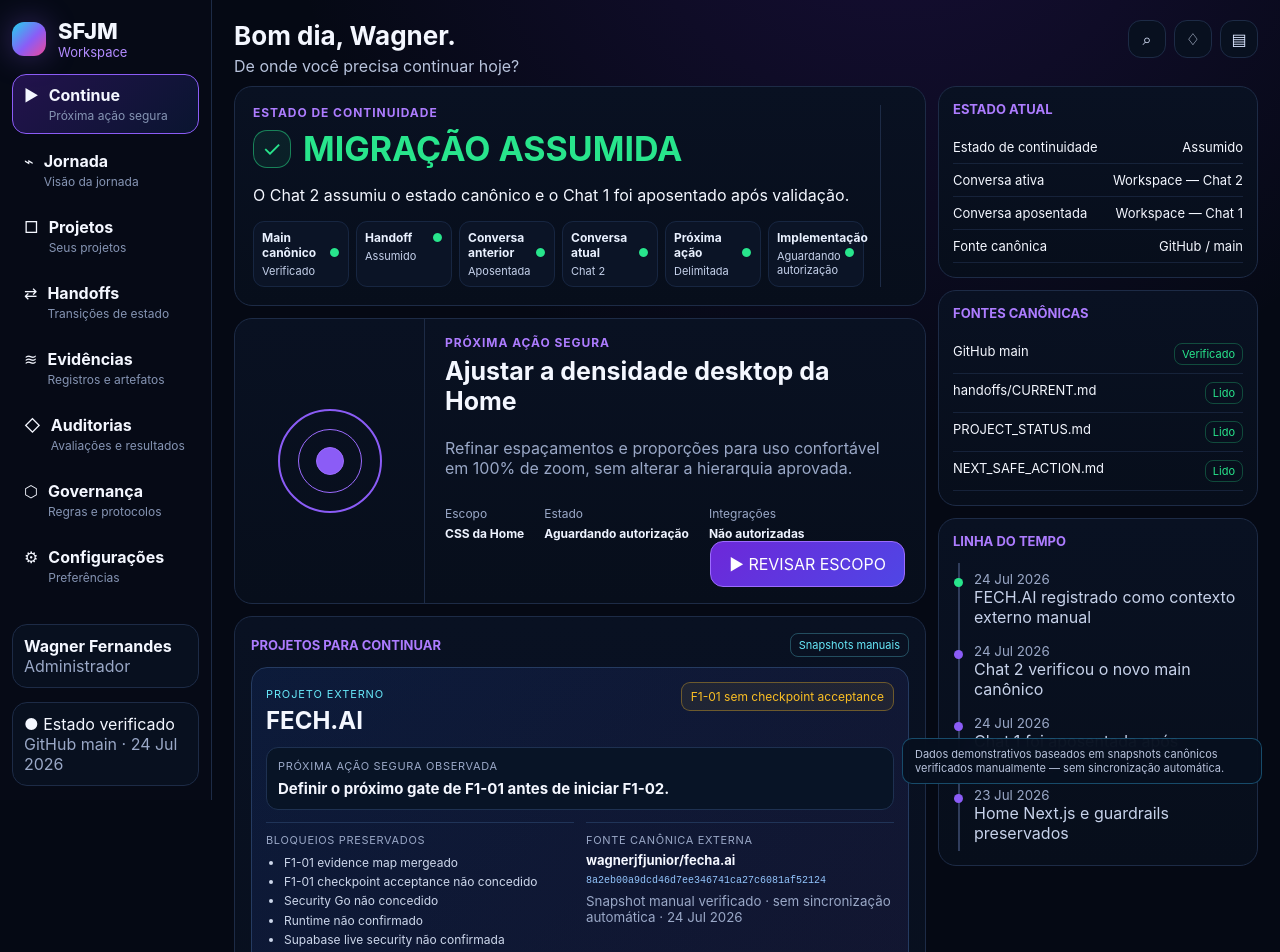
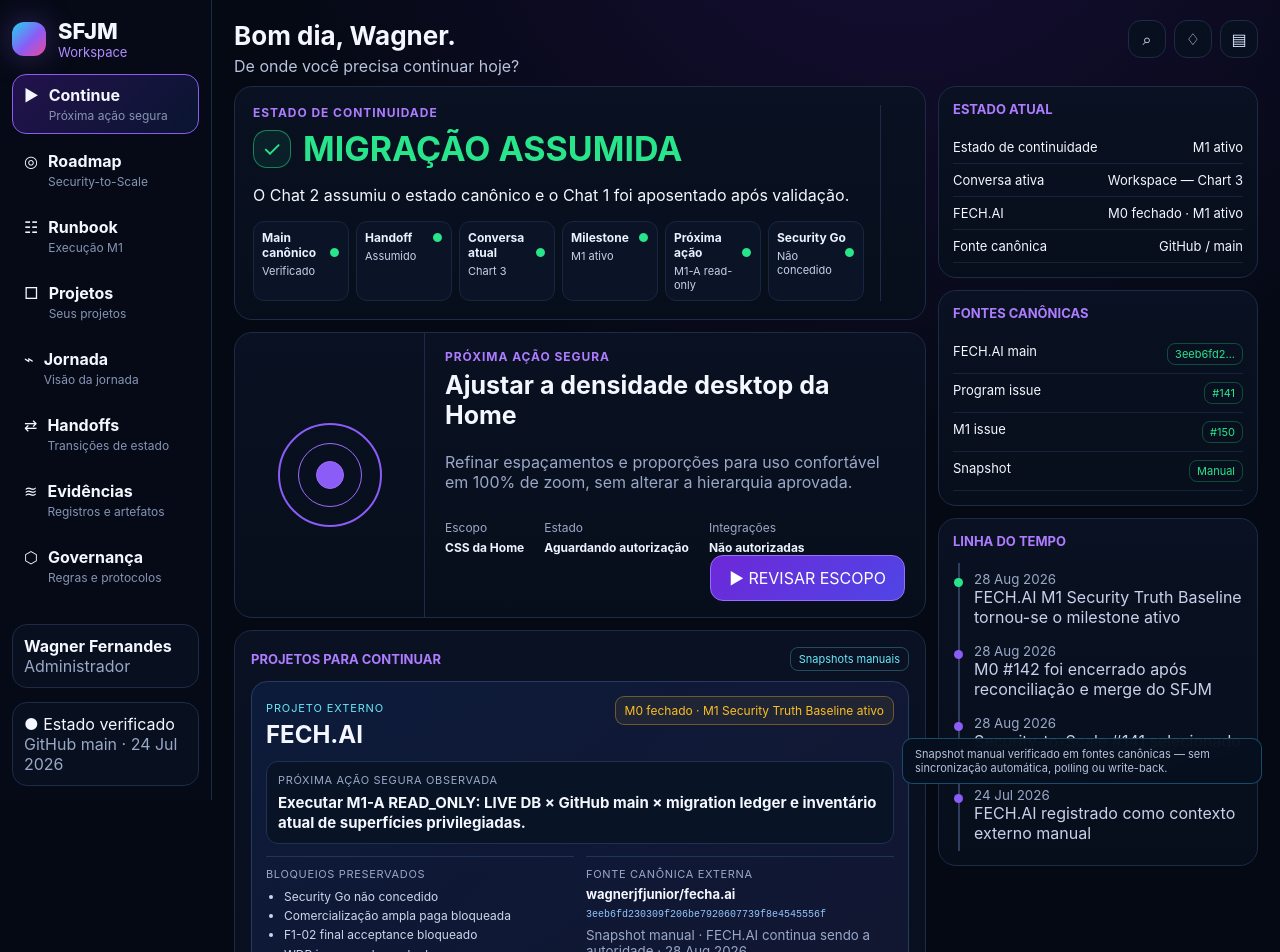
Before and after one commit to wagnerjfjunior/sfjm-workspace, a Next.js app: page / in a window 1280 px wide. Shown: the top 952 px of the page. Built offline with nearby package versions, Linux system fonts and the light colour scheme.

Commit message:
feat: add FECH.AI Security-to-Scale program data

```diff
--- a/data/workspace-demo.ts
+++ b/data/workspace-demo.ts
@@ -16,46 +16,84 @@ export type ExternalProject = {
   verification: string;
 };
 
+export type ProgramMilestone = {
+  id: string;
+  label: string;
+  window: string;
+  weight: number;
+  acceptedPercent: number;
+  status: "COMPLETE" | "ACTIVE" | "PLANNED";
+  owner: string;
+  exit: string;
+};
+
+export type RunbookItem = {
+  id: string;
+  task: string;
+  owner: string;
+  state: "ACTIVE" | "PENDING" | "BLOCKED" | "COMPLETE";
+  evidence: string;
+  nextAction: string;
+};
+
+export type ProgramSnapshot = {
+  name: string;
+  repository: string;
+  observedSha: string;
+  observedAt: string;
+  programIssue: string;
+  currentMilestone: string;
+  securityGo: string;
+  commercialization: string;
+  overallProgress: number;
+  weightingBasis: string;
+  evidenceBoundary: string;
+  invalidatesOn: string;
+  milestones: ProgramMilestone[];
+  runbook: RunbookItem[];
+};
+
 export const workspaceDemo = {
-  notice: "Dados demonstrativos baseados em snapshots canônicos verificados manualmente — sem sincronização automática.",
+  notice: "Snapshot manual verificado em fontes canônicas — sem sincronização automática, polling ou write-back.",
   nav: [
     { icon: "▶", label: "Continue", helper: "Próxima ação segura", href: "#continue", active: true },
+    { icon: "◎", label: "Roadmap", helper: "Security-to-Scale", href: "#fechai-program" },
+    { icon: "☷", label: "Runbook", helper: "Execução M1", href: "#fechai-runbook" },
+    { icon: "□", label: "Projetos", helper: "Seus projetos", href: "#projects" },
     { icon: "⌁", label: "Jornada", helper: "Visão da jornada", href: "#journey" },
-    { icon: "□", label: "Projetos", helper: "Seus projetos", href: "#projects" },
     { icon: "⇄", label: "Handoffs", helper: "Transições de estado", href: "#" },
     { icon: "≋", label: "Evidências", helper: "Registros e artefatos", href: "#" },
-    { icon: "◇", label: "Auditorias", helper: "Avaliações e resultados", href: "#" },
-    { icon: "⬡", label: "Governança", helper: "Regras e protocolos", href: "#" },
-    { icon: "⚙", label: "Configurações", helper: "Preferências", href: "#" }
+    { icon: "⬡", label: "Governança", helper: "Regras e protocolos", href: "#" }
   ] satisfies NavItem[],
+
   checks: [
     { label: "Main canônico", value: "Verificado" },
     { label: "Handoff", value: "Assumido" },
-    { label: "Conversa anterior", value: "Aposentada" },
-    { label: "Conversa atual", value: "Chat 2" },
-    { label: "Próxima ação", value: "Delimitada" },
-    { label: "Implementação", value: "Aguardando autorização" }
+    { label: "Conversa atual", value: "Chart 3" },
+    { label: "Milestone", value: "M1 ativo" },
+    { label: "Próxima ação", value: "M1-A read-only" },
+    { label: "Security Go", value: "Não concedido" }
   ] satisfies StatusCheck[],
+
   externalProjects: [
     {
       name: "FECH.AI",
       kind: "Projeto externo",
-      continuityState: "F1-01 sem checkpoint acceptance",
-      nextSafeAction: "Definir o próximo gate de F1-01 antes de iniciar F1-02.",
+      continuityState: "M0 fechado · M1 Security Truth Baseline ativo",
+      nextSafeAction: "Executar M1-A READ_ONLY: LIVE DB × GitHub main × migration ledger e inventário atual de superfícies privilegiadas.",
       blockers: [
-        "F1-01 evidence map mergeado",
-        "F1-01 checkpoint acceptance não concedido",
         "Security Go não concedido",
-        "Runtime não confirmado",
-        "Supabase live security não confirmada",
-        "Tenant isolation não provada",
-        "WDP não concedido",
-        "F1-02 sem autorização de execução"
+        "Comercialização ampla paga bloqueada",
+        "F1-02 final acceptance bloqueado",
+        "WDP increase depende de governança",
+        "M1 live database truth ainda não estabelecida",
+        "#139 permanece workstream ativo e exige revalidação live antes de lifecycle",
+        "#140 config estática não prova Action/Builder runtime"
       ],
       repository: "wagnerjfjunior/fecha.ai",
-      observedSha: "8a2eb00a9dcd46d7ee346741ca27c6081af52124",
-      observedAt: "24 Jul 2026",
-      verification: "Snapshot manual verificado · sem sincronização automática"
+      observedSha: "3eeb6fd230309f206be7920607739f8e4545556f",
+      observedAt: "28 Aug 2026",
+      verification: "Snapshot manual · FECH.AI continua sendo a autoridade"
     },
     {
       name: "MoreNumTegra",
@@ -74,39 +112,180 @@ export const workspaceDemo = {
       verification: "Snapshot manual verificado · sem sincronização automática"
     }
   ] satisfies ExternalProject[],
+
+  fechaiProgram: {
+    name: "FECH.AI Security-to-Scale 2026",
+    repository: "wagnerjfjunior/fecha.ai",
+    observedSha: "3eeb6fd230309f206be7920607739f8e4545556f",
+    observedAt: "28 Aug 2026",
+    programIssue: "#141",
+    currentMilestone: "M1 — Security Truth Baseline",
+    securityGo: "NOT GRANTED",
+    commercialization: "BLOCKED",
+    overallProgress: 6.25,
+    weightingBasis: "Peso = duração planejada da janela; progresso só avança quando o gate do milestone é aceito.",
+    evidenceBoundary: "STATIC != LIVE != RUNTIME · VERSIONED != APPLIED · RUNTIME_BOUNDED != SECURITY_GO",
+    invalidatesOn: "Mudança material em FECH.AI main, Issues #141/#150, lifecycle de workstreams ou evidência de Security Go.",
+    milestones: [
+      {
+        id: "M0",
+        label: "Program Control / Truth Reconciliation",
+        window: "28 Aug–4 Sep",
+        weight: 6.25,
+        acceptedPercent: 100,
+        status: "COMPLETE",
+        owner: "Documentation",
+        exit: "M0 #142 fechado; SFJM reconciliado; transição M1 mergeada."
+      },
+      {
+        id: "M1",
+        label: "Security Truth Baseline",
+        window: "4–18 Sep",
+        weight: 12.5,
+        acceptedPercent: 0,
+        status: "ACTIVE",
+        owner: "Backend/Data + AppSec + Documentation",
+        exit: "Live DB × GitHub × migrations; privileged surface; tenant proof plan; dependency/secrets inventory."
+      },
+      {
+        id: "M2",
+        label: "Database Simplification & Optimization",
+        window: "18 Sep–9 Oct",
+        weight: 18.75,
+        acceptedPercent: 0,
+        status: "PLANNED",
+        owner: "Backend/Data + Architecture",
+        exit: "Canonicality matrix + Database Contract Map + evolution decision."
+      },
+      {
+        id: "M3",
+        label: "Backend Authority Contract Freeze",
+        window: "9–30 Oct",
+        weight: 18.75,
+        acceptedPercent: 0,
+        status: "PLANNED",
+        owner: "Backend/Data + AppSec + Architecture",
+        exit: "Canonical authority model + privileged allowlist + staging/security plan."
+      },
+      {
+        id: "M4",
+        label: "Frontend Modularization / App.jsx Extraction",
+        window: "30 Oct–27 Nov",
+        weight: 25,
+        acceptedPercent: 0,
+        status: "PLANNED",
+        owner: "Architecture + UX/UI + Domains",
+        exit: "AppShell only composition; critical slices extracted with equivalence tests."
+      },
+      {
+        id: "M5",
+        label: "Integrated Security / Reliability Validation",
+        window: "27 Nov–11 Dec",
+        weight: 12.5,
+        acceptedPercent: 0,
+        status: "PLANNED",
+        owner: "AppSec + SRE + Platform + Backend/Data",
+        exit: "Negative/regression gates + CVE/secrets/deploy/observability/rollback readiness."
+      },
+      {
+        id: "M6",
+        label: "Security Go Candidate / Commercial Readiness",
+        window: "11–18 Dec",
+        weight: 6.25,
+        acceptedPercent: 0,
+        status: "PLANNED",
+        owner: "Product Authority + Security + Platform",
+        exit: "Security Go evidence packet + separate commercialization decision."
+      }
+    ] satisfies ProgramMilestone[],
+    runbook: [
+      {
+        id: "M1-A",
+        task: "LIVE DB × GitHub main × applied migration ledger",
+        owner: "backend_data",
+        state: "ACTIVE",
+        evidence: "Current live truth not yet established for M1.",
+        nextAction: "Run bounded read-only catalog/migration cross-check."
+      },
+      {
+        id: "M1-B",
+        task: "Privileged-surface inventory",
+        owner: "backend_data",
+        state: "PENDING",
+        evidence: "Historical counts are capture-only and must be recomputed.",
+        nextAction: "Inventory owner, DEFINER/INVOKER, search_path and ACL/executability."
+      },
+      {
+        id: "M1-C",
+        task: "Tenant-isolation proof plan",
+        owner: "application_security",
+        state: "PENDING",
+        evidence: "No broad current runtime proof claimed.",
+        nextAction: "Define static/live/runtime proof boundaries and isolated-test requirements."
+      },
+      {
+        id: "M1-D",
+        task: "Dependency / known-vulnerability inventory",
+        owner: "application_security",
+        state: "PENDING",
+        evidence: "Current dependency exposure not yet reconciled in M1.",
+        nextAction: "Inspect manifests/lockfiles and classify known-vulnerability evidence."
+      },
+      {
+        id: "M1-E",
+        task: "Secrets / infrastructure attack-surface inventory",
+        owner: "application_security",
+        state: "PENDING",
+        evidence: "Do not expose secret values; inventory references/config surfaces only.",
+        nextAction: "Map GitHub Actions, Vercel, Edge and Supabase config evidence read-only."
+      },
+      {
+        id: "M1-F",
+        task: "Evidence reconciliation / M1 verdict",
+        owner: "documentation_audit",
+        state: "PENDING",
+        evidence: "Depends on M1-A–E evidence.",
+        nextAction: "Classify findings, residual risk and define one next safe action."
+      }
+    ] satisfies RunbookItem[]
+  } satisfies ProgramSnapshot,
+
   contexts: [
     { icon: "🧠", label: "Contexto Preservado", value: "Confirmado" },
     { icon: "☑", label: "Decisões Preservadas", value: "Confirmado" },
     { icon: "📁", label: "Evidências Canônicas", value: "GitHub" },
-    { icon: "🤝", label: "Handoff Assumido", value: "Chat 2" },
+    { icon: "🤝", label: "Handoff Assumido", value: "Chart 3" },
     { icon: "🔒", label: "Governança Mantida", value: "Ativa" },
     { icon: "◉", label: "Fonte Verificada", value: "main" }
   ] satisfies ContextCard[],
+
   journey: [
-    { label: "Bootstrap Frontend", date: "23 Jul 2026" },
     { label: "Home Migrada", date: "23 Jul 2026" },
     { label: "Guardrails", date: "23 Jul 2026" },
-    { label: "Ciclo Documental", date: "23 Jul 2026" },
-    { label: "PR #11 Mergeada", date: "23 Jul 2026" },
-    { label: "Chat 1 Aposentada", date: "24 Jul 2026" },
-    { label: "Chat 2 Assumiu", date: "24 Jul 2026", current: true }
+    { label: "FECH.AI Continue", date: "24 Jul 2026" },
+    { label: "Security-to-Scale", date: "28 Aug 2026" },
+    { label: "M0 fechado", date: "28 Aug 2026" },
+    { label: "M1 ativo", date: "28 Aug 2026", current: true }
   ] satisfies JourneyStep[],
+
   currentState: [
-    { label: "Estado de continuidade", value: "Assumido" },
-    { label: "Conversa ativa", value: "Workspace — Chat 2" },
-    { label: "Conversa aposentada", value: "Workspace — Chat 1" },
+    { label: "Estado de continuidade", value: "M1 ativo" },
+    { label: "Conversa ativa", value: "Workspace — Chart 3" },
+    { label: "FECH.AI", value: "M0 fechado · M1 ativo" },
     { label: "Fonte canônica", value: "GitHub / main" }
   ] satisfies SourceRow[],
+
   sources: [
-    { label: "GitHub main", value: "Verificado", badge: true },
-    { label: "handoffs/CURRENT.md", value: "Lido", badge: true },
-    { label: "PROJECT_STATUS.md", value: "Lido", badge: true },
-    { label: "NEXT_SAFE_ACTION.md", value: "Lido", badge: true }
+    { label: "FECH.AI main", value: "3eeb6fd2…", badge: true },
+    { label: "Program issue", value: "#141", badge: true },
+    { label: "M1 issue", value: "#150", badge: true },
+    { label: "Snapshot", value: "Manual", badge: true }
   ] satisfies SourceRow[],
+
   timeline: [
-    { date: "24 Jul 2026", text: "FECH.AI registrado como contexto externo manual" },
-    { date: "24 Jul 2026", text: "Chat 2 verificou o novo main canônico" },
-    { date: "24 Jul 2026", text: "Chat 1 foi aposentada após validação" },
-    { date: "23 Jul 2026", text: "Home Next.js e guardrails preservados" }
+    { date: "28 Aug 2026", text: "FECH.AI M1 Security Truth Baseline tornou-se o milestone ativo" },
+    { date: "28 Aug 2026", text: "M0 #142 foi encerrado após reconciliação e merge do SFJM" },
+    { date: "28 Aug 2026", text: "Security-to-Scale #141 selecionado para Roadmap + Runbook" },
+    { date: "24 Jul 2026", text: "FECH.AI registrado como contexto externo manual" }
   ] satisfies TimelineItem[]
 };
```
